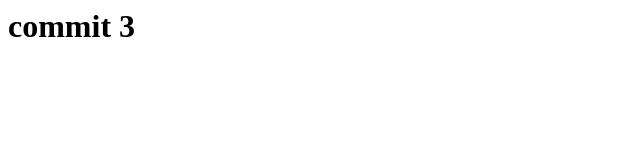
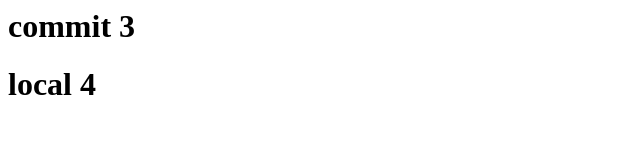
Before and after one commit to fumiaki/documentTest, a plain HTML site: page docTest02/index.html in a window 1280 px wide. Shown: the whole page, without its empty margins (0-640 px from the left). Drawn offline with Linux system fonts and the light colour scheme.

Commit message:
docTest02: commit 4

```diff
--- a/docTest02/index.html
+++ b/docTest02/index.html
@@ -5,5 +5,6 @@
 
 	<body>
 		<h1>commit 3</h1>
+		<h1>local 4</h1>
 	</body>
 </html>
```
